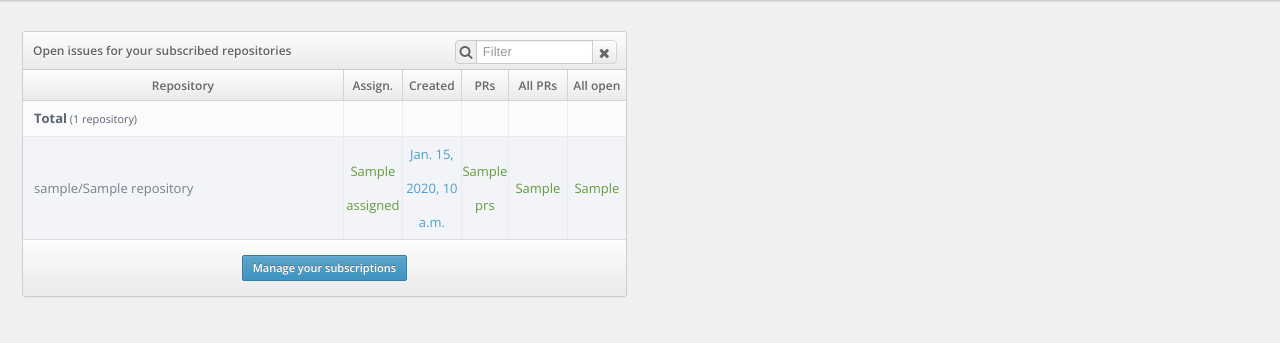
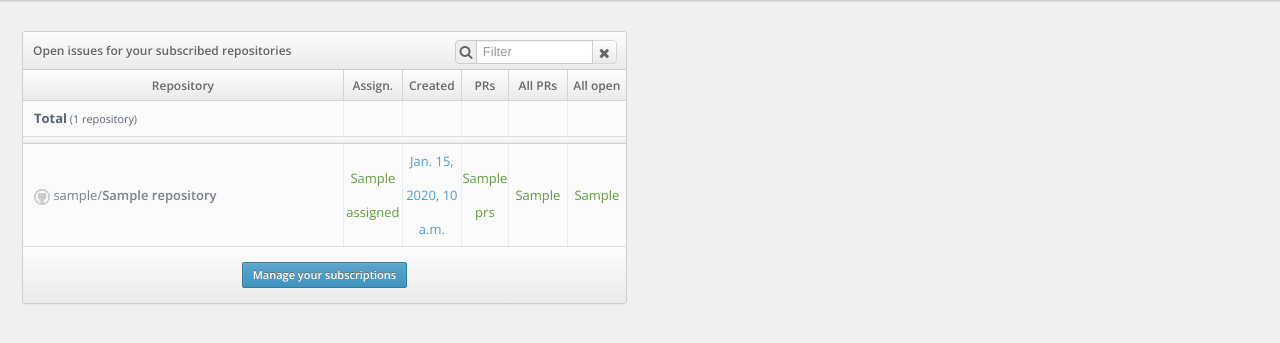
Before and after one commit to derekey/github-issues-manager, a Django app: template gim_project/front/dashboard/templates/front/dashboard/home.html in a window 1280 px wide. Shown: the part 102-445 px from the top of the page. Run offline with Django 3.2, Linux system fonts and the light colour scheme; the template is opened without the code that fills it: most values are stand-ins (such as "Sample title", 1, 10 or a date in 2020); parts of the project's set-up code (start-up, migrations or seed data) failed here and were passed over; some libraries are stand-ins or nearby versions.

Commit message:
Group entries on main user dashboard

```diff
--- a/gim_project/front/dashboard/templates/front/dashboard/home.html
+++ b/gim_project/front/dashboard/templates/front/dashboard/home.html
@@ -1,5 +1,6 @@
 {% extends "front/dashboard/base.html" %}
 {% load staticfiles frontutils repository_tags issues_tags %}
+{% static 'front/img/default-avatar.png' as default_avatar %}
 
 {% block body_id %}dashboard_home{% endblock %}
 {% block extra_css %}
@@ -72,12 +73,22 @@
                                         </td>
                                     {% endwith %}
                                 </tr>
-                                {% for repository in subscribed_repositories %}
+                                {% regroup subscribed_repositories by owner as groups %}
+                                {% for group in groups %}
+                                </tbody>
+                                <thead>
+                                        <tr class="divider">
+                                            <td colspan="6"></td>
+                                        </tr>
+                                    </thead>
+                                <tbody>
+                                    {% for repository in group.list %}
                                     {% with assigned_url=repository|base_url_issues_filtered_by_assigned:user createdy_url=repository|base_url_issues_filtered_by_created_by:user issues_url=repository|repository_view_url:'issues' %}{#subscription=subscription_by_repo_id|dict_item:repository.id %}#}
-                                    <tr>
+                                    <tr class="{% if forloop.counter|divisibleby:2 %}even{% else %}odd{% endif %}">
                                         <td class="repository">
                                             <a href="{{ repository.get_absolute_url }}" title="View the repository '{{ repository }}'">
-                                                {{ repository.owner.username }}/<wbr />{{ repository.name }}
+                                                <img class="avatar-micro img-circle" src="{{ repository.owner.avatar_url|default:default_avatar }}" />
+                                                {{ repository.owner.username }}/<wbr /><strong>{{ repository.name }}</strong>
                                             </a>
                                         </td>
                                         {% comment %}
@@ -118,6 +129,7 @@
                                         {% endwith %}
                                     </tr>
                                     {% endwith %}
+                                    {% endfor %}
                                 {% endfor %}
                             </tbody>
                         </table>
--- a/gim_project/front/sass/_variables.scss
+++ b/gim_project/front/sass/_variables.scss
@@ -23,3 +23,5 @@ $state-open-color: #8CC079;
 $state-closed-color: #b35d5d;
 
 $highlight-background-color: #e6f1f4;
+
+$table-row-hover-background-color: #f8eec7;
--- a/gim_project/front/sass/components/_issue.scss
+++ b/gim_project/front/sass/components/_issue.scss
@@ -427,7 +427,7 @@ table.table.table-normal.diff-lines {
             }
         } // td
         &:hover {
-            background: #F8EEC7 !important;
+            background: $table-row-hover-background-color !important;
             td {
                 background: transparent !important;
                 &.code span {
--- a/gim_project/front/sass/pages/dashboard/dashboard-home.scss
+++ b/gim_project/front/sass/pages/dashboard/dashboard-home.scss
@@ -1,3 +1,5 @@
+@import "variables";
+
 .area-top {
     .btn {
         margin-top: 6px;
@@ -26,6 +28,23 @@
             font-size: smaller;
         }
     }
+    tr:nth-child(2n) {
+        background: transparent;
+    }
+    tr.even {
+        background: #F3F4F8;
+    }
+    tr.odd, tr.even {
+        &:hover {
+            background: $table-row-hover-background-color;
+        }
+    }
+    tr.divider {
+        td {
+            padding: 0;
+            height: 6px;
+        }
+    }
     td.repository {
         a {
             display: block;
--- a/gim_project/front/static/front/css/pages/dashboard/dashboard-home.css
+++ b/gim_project/front/static/front/css/pages/dashboard/dashboard-home.css
@@ -1,42 +1,59 @@
-/* line 2, ../../../../../sass/pages/dashboard/dashboard-home.scss */
+/* line 4, ../../../../../sass/pages/dashboard/dashboard-home.scss */
 .area-top .btn {
   margin-top: 6px;
 }
 
-/* line 8, ../../../../../sass/pages/dashboard/dashboard-home.scss */
+/* line 10, ../../../../../sass/pages/dashboard/dashboard-home.scss */
 #subscribed_repositories table {
   table-layout: fixed;
 }
-/* line 11, ../../../../../sass/pages/dashboard/dashboard-home.scss */
+/* line 13, ../../../../../sass/pages/dashboard/dashboard-home.scss */
 #subscribed_repositories td:not(:first-child) {
   text-align: center;
 }
-/* line 14, ../../../../../sass/pages/dashboard/dashboard-home.scss */
+/* line 16, ../../../../../sass/pages/dashboard/dashboard-home.scss */
 #subscribed_repositories tbody tr:not(.total) td:not(:first-child) {
   padding: 0;
 }
-/* line 16, ../../../../../sass/pages/dashboard/dashboard-home.scss */
+/* line 18, ../../../../../sass/pages/dashboard/dashboard-home.scss */
 #subscribed_repositories tbody tr:not(.total) td:not(:first-child) a {
   color: inherit;
   display: block;
   line-height: 34px;
 }
-/* line 22, ../../../../../sass/pages/dashboard/dashboard-home.scss */
+/* line 24, ../../../../../sass/pages/dashboard/dashboard-home.scss */
 #subscribed_repositories tr.total {
   font-weight: bold;
 }
-/* line 24, ../../../../../sass/pages/dashboard/dashboard-home.scss */
+/* line 26, ../../../../../sass/pages/dashboard/dashboard-home.scss */
 #subscribed_repositories tr.total td:first-child span {
   font-weight: normal;
   font-size: smaller;
 }
-/* line 30, ../../../../../sass/pages/dashboard/dashboard-home.scss */
+/* line 31, ../../../../../sass/pages/dashboard/dashboard-home.scss */
+#subscribed_repositories tr:nth-child(2n) {
+  background: transparent;
+}
+/* line 34, ../../../../../sass/pages/dashboard/dashboard-home.scss */
+#subscribed_repositories tr.even {
+  background: #F3F4F8;
+}
+/* line 38, ../../../../../sass/pages/dashboard/dashboard-home.scss */
+#subscribed_repositories tr.odd:hover, #subscribed_repositories tr.even:hover {
+  background: #f8eec7;
+}
+/* line 43, ../../../../../sass/pages/dashboard/dashboard-home.scss */
+#subscribed_repositories tr.divider td {
+  padding: 0;
+  height: 6px;
+}
+/* line 49, ../../../../../sass/pages/dashboard/dashboard-home.scss */
 #subscribed_repositories td.repository a {
   display: block;
   overflow: hidden;
   text-overflow: ellipsis;
 }
-/* line 36, ../../../../../sass/pages/dashboard/dashboard-home.scss */
+/* line 55, ../../../../../sass/pages/dashboard/dashboard-home.scss */
 #subscribed_repositories .box-footer {
   text-align: center;
 }
--- a/gim_project/front/static/front/css/pages/repository/issues.css
+++ b/gim_project/front/static/front/css/pages/repository/issues.css
@@ -888,7 +888,7 @@ table.table.table-normal.diff-lines tr:not(.diff-comments) td.code span {
 }
 /* line 429, ../../../../../sass/components/_issue.scss */
 table.table.table-normal.diff-lines tr:not(.diff-comments):hover {
-  background: #F8EEC7 !important;
+  background: #f8eec7 !important;
 }
 /* line 431, ../../../../../sass/components/_issue.scss */
 table.table.table-normal.diff-lines tr:not(.diff-comments):hover td {
```
